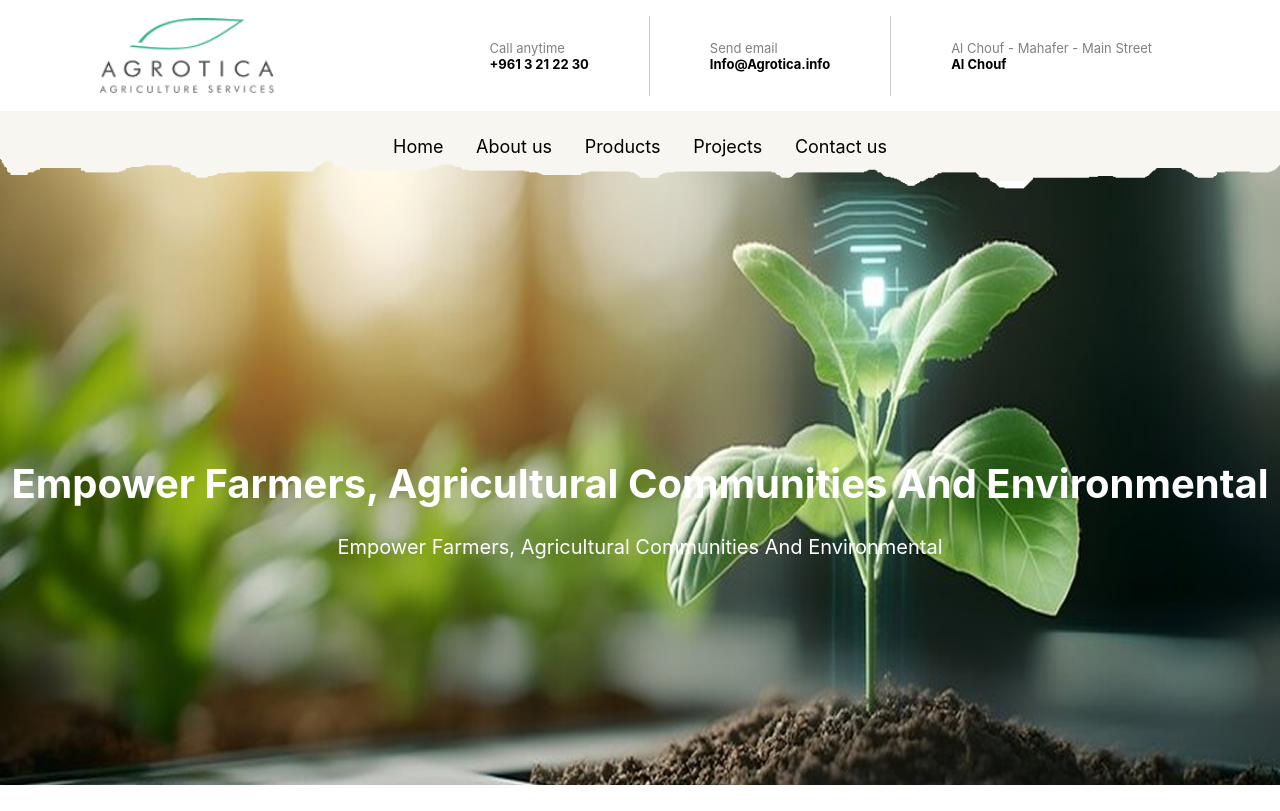
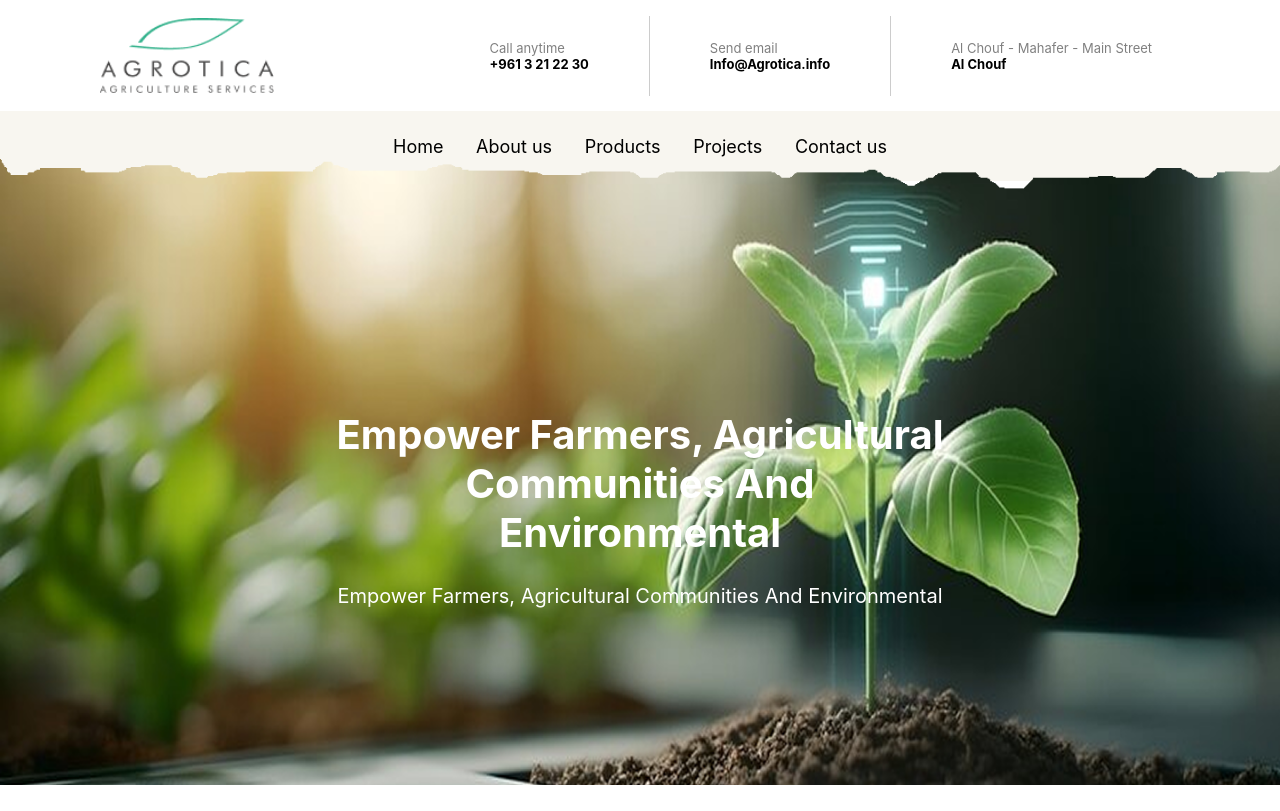
Before and after one commit to Chris-A-75/agrotica-home-page, a JavaScript app: page / in a window 1280 px wide. Built offline with nearby package versions, Linux system fonts and the light colour scheme; the HTML template or start-up script is replaced by a standard one.

Commit message:
text added to image 1

```diff
--- a/src/App.js
+++ b/src/App.js
@@ -85,11 +85,12 @@ function App() {
             textAlign: "center",
             flexDirection: "column",
           }}
-        >
+        ><div style={{paddingLeft:"25%", paddingRight:"25%"}}>
           <h1>Empower Farmers, Agricultural Communities And Environmental</h1>
           <span style={{ fontWeight: "normal" }}>
             Empower Farmers, Agricultural Communities And Environmental
           </span>
+        </div>
         </div>
       </div>
     </div>
```
